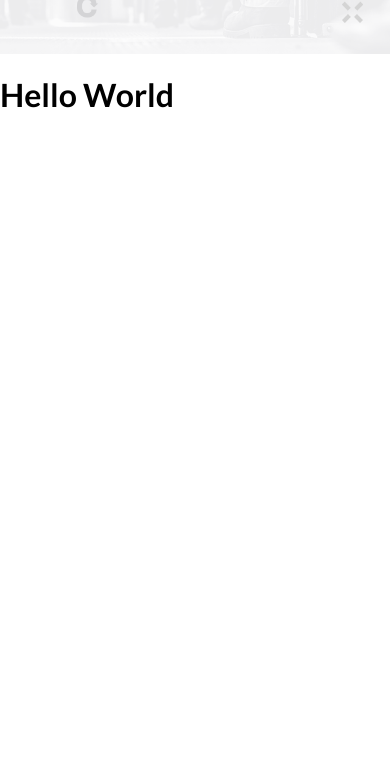
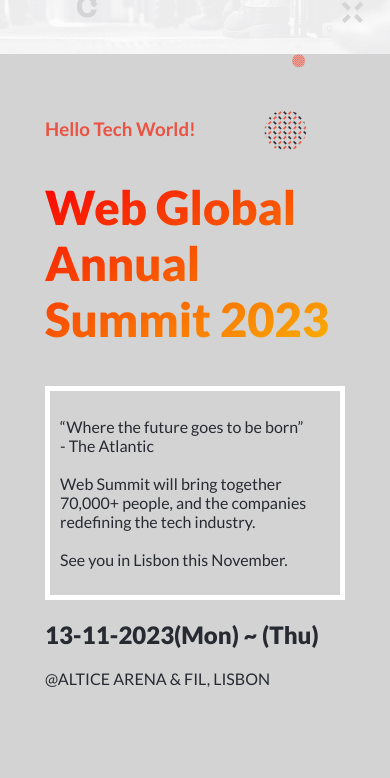
Before and after one commit to baqar-abbas/web-summit-revision, a website: page index.html in a window 390 px wide. Shown: the part 66-844 px from the top of the page. Drawn offline with Linux system fonts and the light colour scheme.

Commit message:
create headline section for the mobile version

```diff
--- a/index.html
+++ b/index.html
@@ -73,6 +73,25 @@
                   </div>
             </div>
         </div>
+        <!--*******Mobile Headline Section******-->
+        <div class="headline">
+            <h3 class="topheadingh3">Hello Tech World!</h3>
+            <div>
+                <h1 class="topheadingh1">Web Global Annual Summit 2023</h1>
+            </div>
+            <div class="paradiv"><p class="headlinepara">“Where the future goes to be born” <br>
+                - The Atlantic <br><br>
+                Web Summit will bring together 70,000+ people, and the companies redefining the tech industry. <br><br>
+
+                See you in Lisbon this November.
+            </p></div>
+            <div class="datediv">
+                <h2 class="dateheading">13-11-2023(Mon) ~ (Thu)</h2>
+                <p class="locationpara">
+                    @ALTICE ARENA & FIL, LISBON
+                </p>
+              </div>
+        </div>
     </section>
     </main>
     <h1>Hello World</h1>
--- a/styles.css
+++ b/styles.css
@@ -27,6 +27,10 @@
 }
 
 .mobile-menu {
+  display: none;
+}
+
+.headline {
   display: none;
 }
 
@@ -235,4 +239,56 @@
     line-height: 44px;
     color: #fff;
   }
+
+  .headline {
+    display: block;
+    background-image: url('./images/bgimagedesign.png');
+    background-size: contain;
+    background-repeat: no-repeat;
+    background-position: 250px 0;
+    background-color: #d3d3d3;
+    padding: 45px;
+    width: 100%;
+    height: 850px;
+  }
+
+  .topheadingh3 {
+    color: #ec5242;
+  }
+
+  .topheadingh1 {
+    font-size: 47px;
+    display: block;
+    color: red;
+    font-weight: 900;
+    background-image: linear-gradient(to bottom right, red, yellow);
+    background-size: 100%;
+    background-clip: text;
+    -webkit-text-fill-color: #ec0e0e4f;
+  }
+
+  .paradiv {
+    background-color: #d3d3d3;
+    border: 5px solid #fff;
+    padding: 10px;
+    width: 100%;
+  }
+
+  .headlinepara {
+    color: #272a31;
+  }
+
+  .datediv {
+    width: 100%;
+  }
+
+  .dateheading {
+    color: #272a31;
+    font-weight: 800;
+  }
+
+  .locationpara {
+    color: #272a31;
+  }
+
 }
```
